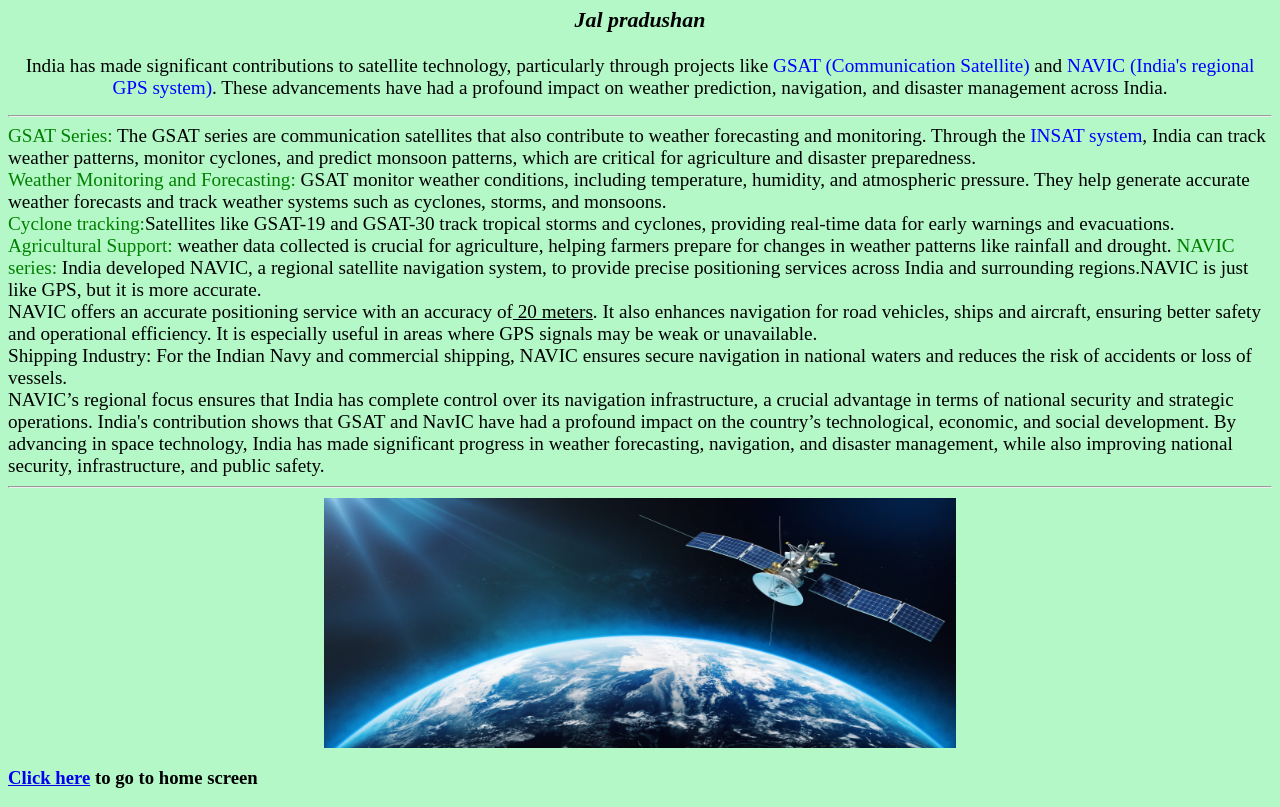
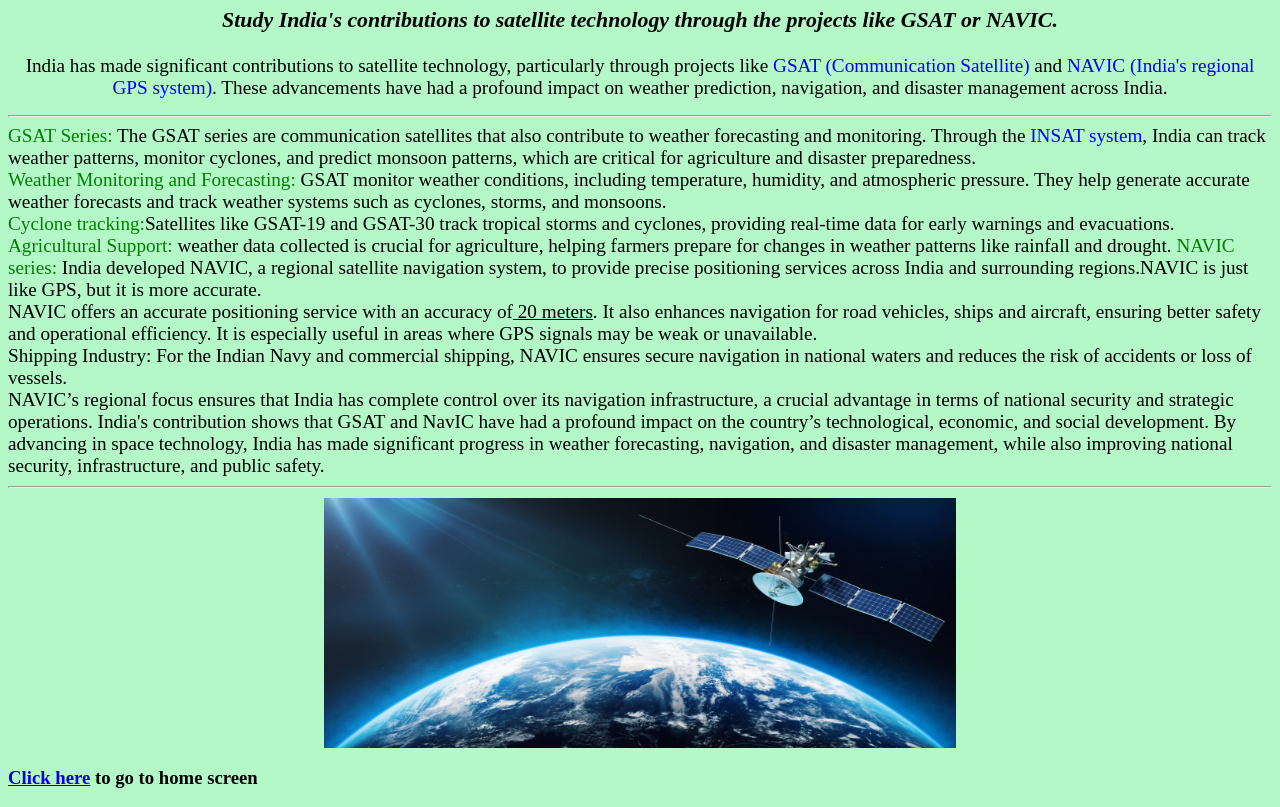
Before and after one commit to dev-nasra/JaynaNasra_6B_IP2024, a plain HTML site: page SCIENCE.HTML in a window 1280 px wide. Shown: the part 60-867 px from the top of the page. Drawn offline with Linux system fonts and the light colour scheme.

Commit message:
Update SCIENCE.HTML
Changed science heading

```diff
--- a/SCIENCE.HTML
+++ b/SCIENCE.HTML
@@ -18,7 +18,8 @@
 
     <h1 style=" text-align:center;"> SCIENCE</h1>
     <h3 style="text-align: center;"><i>
-            <h3 style="text-align: center;"><i>Jal pradushan</i>
+            <h3 style="text-align: center;"><i>Study India's contributions to satellite technology through the projects like GSAT or NAVIC.
+</i>
             </h3>
         </i>
     </h3>
```
